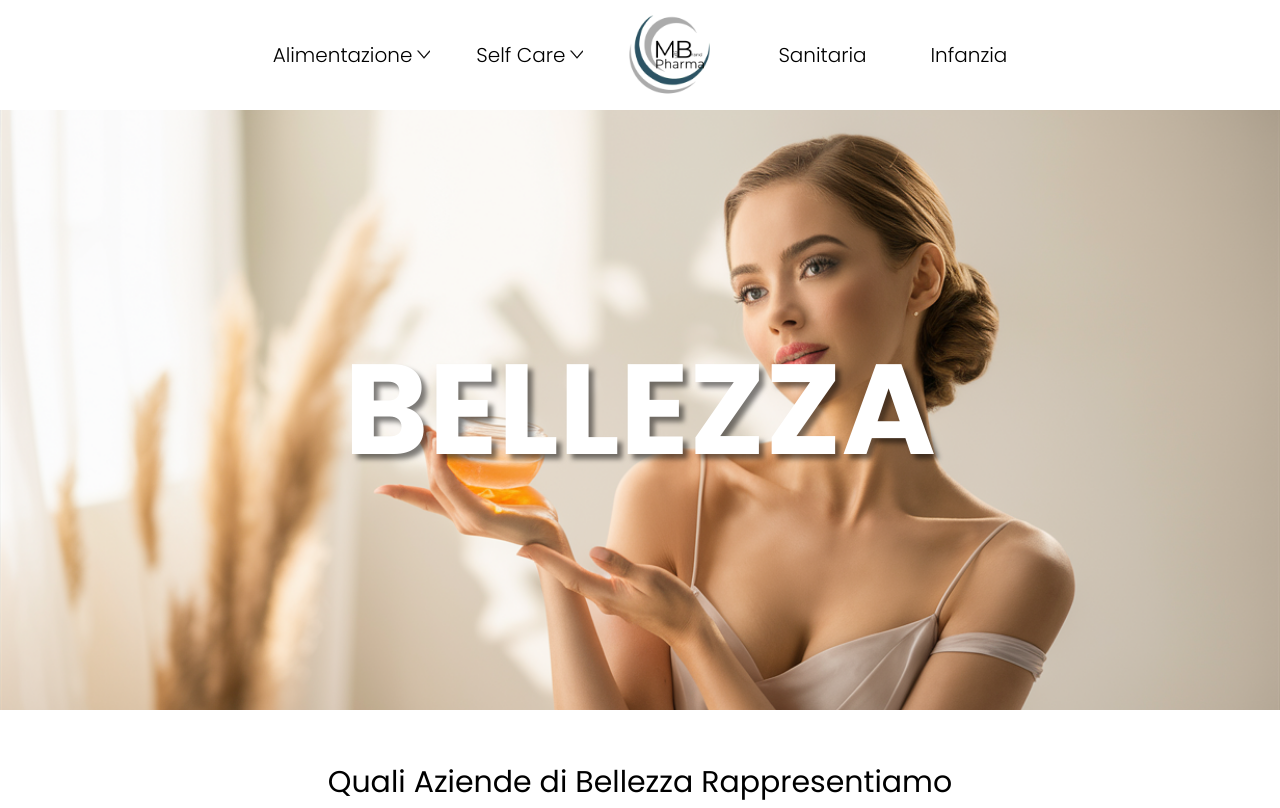
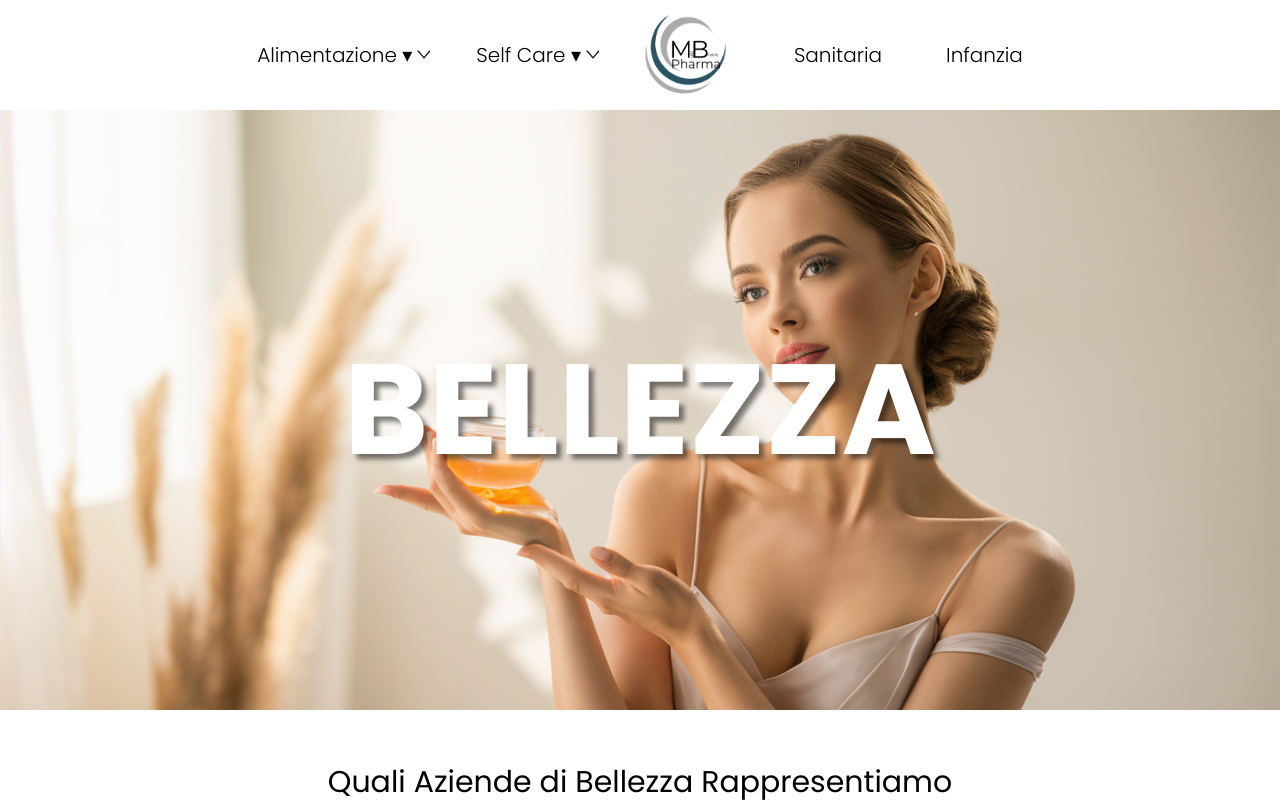
Before and after one commit to Nyc27/multibrandpharma, a plain HTML site: page self-care.html in a window 1280 px wide. Shown: the top 808 px of the page. Drawn offline with Linux system fonts and the light colour scheme.

Commit message:
Update self-care.html

```diff
--- a/self-care.html
+++ b/self-care.html
@@ -25,7 +25,7 @@
             <ul>
 
                 <li class="tendina-button">
-                    <a href="alimentazione.html" class="tendina-button-text">Alimentazione</a>
+                    <a href="alimentazione.html" class="tendina-button-text">Alimentazione ▾</a>
 
                     <ul class="tendina">
                         <li><a href="alimentazione.html#hero-integratori">Integratori</a></li>
@@ -36,7 +36,7 @@
                 </li>
 
                 <li class="tendina-button">
-                    <a href="self-care.html" class="tendina-button-text">Self Care</a>
+                    <a href="self-care.html" class="tendina-button-text">Self Care ▾</a>
 
                     <ul class="tendina">
 
@@ -66,7 +66,7 @@
                 <li><a href="index.html">Home</a></li>
 
                 <li class="tendina-button">
-                    <a href="alimentazione.html" class="tendina-button-text">Alimentazione</a>
+                    <a href="alimentazione.html" class="tendina-button-text">Alimentazione ▾</a>
 
                     <ul class="tendina">
                         <li><a href="alimentazione.html#hero-integratori">Integratori</a></li>
@@ -77,7 +77,7 @@
                 </li>
 
                 <li class="tendina-button">
-                    <a href="self-care.html" class="tendina-button-text">Self Care</a>
+                    <a href="self-care.html" class="tendina-button-text">Self Care ▾</a>
 
                     <ul class="tendina">
                         <li><a href="self-care.html#hero-benessere">Benessere</a></li>
```
